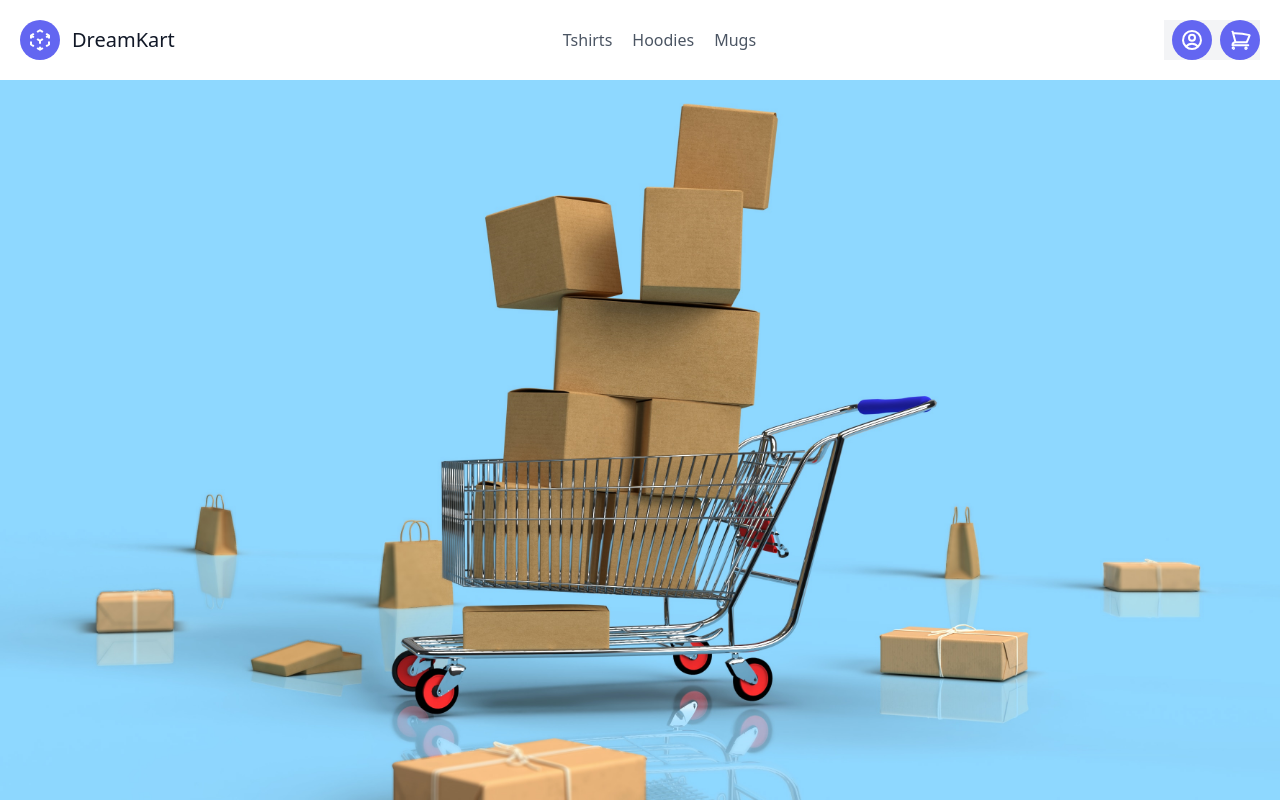
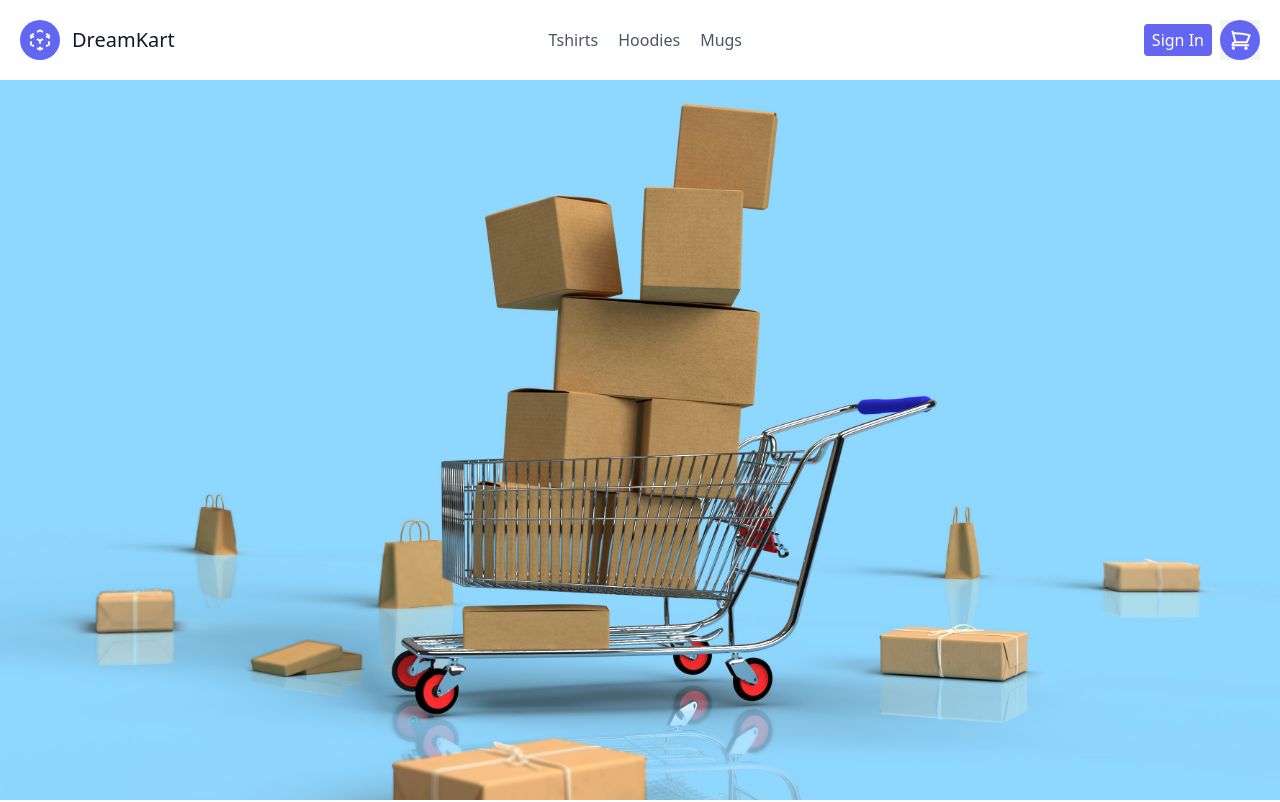
Before and after one commit to NytWarrior/dreamkart-nextjs, a Next.js app: page / in a window 1280 px wide. Shown: the top 802 px of the page. Built offline with nearby package versions, Linux system fonts and the light colour scheme.

Commit message:
login/logout with button

```diff
--- a/components/Navbar.js
+++ b/components/Navbar.js
@@ -1,9 +1,10 @@
 import Link from 'next/link';
-import React, { useRef } from 'react'
+import React, { useRef, useState } from 'react'
 import { AiOutlineShoppingCart, AiFillCloseCircle, AiFillMinusCircle, AiFillPlusCircle } from 'react-icons/ai';
 import { BsFillBagCheckFill } from 'react-icons/bs'
 
-const Navbar = ({ cart, addToCart, removeFromCart, clearCart, subTotal }) => {
+const Navbar = ({ user, cart, addToCart, removeFromCart, clearCart, subTotal, logout }) => {
+    const [dropdown, setDropdown] = useState(false);
 
     const toggleCart = () => {
         if (ref.current.classList.contains('translate-x-full')) {
@@ -29,16 +30,26 @@ const Navbar = ({ cart, addToCart, removeFromCart, clearCart, subTotal }) => {
                     <a href="/hoodies" className="mr-5 hover:text-gray-900">Hoodies</a>
                     <a href="/mugs" className="mr-5 hover:text-gray-900">Mugs</a>
                 </nav>
-                <a href={'/signin'} className="inline-flex items-center px-2 bg-gray-100 border-0 focus:outline-none text-base mt-4 md:mt-0">
-                    <svg xmlns="http://www.w3.org/2000/svg" fill="none" stroke="currentColor" strokeLinecap="round" strokeLinejoin="round" strokeWidth="2" className="w-10 h-10 text-white p-2 bg-indigo-500 rounded-full" viewBox="0 0 24 24">
-                        <path d="M17.982 18.725A7.488 7.488 0 0012 15.75a7.488 7.488 0 00-5.982 2.975m11.963 0a9 9 0 10-11.963 0m11.963 0A8.966 8.966 0 0112 21a8.966 8.966 0 01-5.982-2.275M15 9.75a3 3 0 11-6 0 3 3 0 016 0z"></path>
-                    </svg>
-                </a>
-                <button onClick={toggleCart} className="inline-flex items-center bg-gray-100 border-0 focus:outline-none text-base mt-4 md:mt-0">
-                    <svg xmlns="http://www.w3.org/2000/svg" fill="none" stroke="currentColor" strokeLinecap="round" strokeLinejoin="round" strokeWidth="2" className="w-10 h-10 text-white p-2 bg-indigo-500 rounded-full" viewBox="0 0 24 24">
-                        <path d="M2.25 3h1.386c.51 0 .955.343 1.087.835l.383 1.437M7.5 14.25a3 3 0 00-3 3h15.75m-12.75-3h11.218c1.121-2.3 2.1-4.684 2.924-7.138a60.114 60.114 0 00-16.536-1.84M7.5 14.25L5.106 5.272M6 20.25a.75.75 0 11-1.5 0 .75.75 0 011.5 0zm12.75 0a.75.75 0 11-1.5 0 .75.75 0 011.5 0z"></path>
-                    </svg>
-                </button>
+                <div onMouseOver={() => setDropdown(true)} onMouseLeave={() => setDropdown(false)} className='flex'>
+                    {dropdown && <ul className="absolute top-7 right-10 z-10 mt-9 mr-10 w-36 origin-top-right rounded-md bg-white py-1 shadow-lg ring-1 ring-black ring-opacity-5 focus:outline-none">
+                        <Link href={'/myaccount'}><li className='block px-4 py-2 text-sm text-gray-700'> My Account</li></Link>
+                        <Link href={'/order'}><li className='block px-4 py-2 text-sm text-gray-700'> Orders </li></Link>
+                        <li onClick={logout} className='cursor-pointer block px-4 py-2 text-sm text-gray-700'> Logout</li>
+                    </ul>}
+                    {user.value && <a className="inline-flex items-center px-2 bg-gray-100 border-0 focus:outline-none text-base mt-4 md:mt-0">
+                        <svg xmlns="http://www.w3.org/2000/svg" fill="none" stroke="currentColor" strokeLinecap="round" strokeLinejoin="round" strokeWidth="2" className="w-10 h-10 text-white p-2 bg-indigo-500 rounded-full  hover:bg-indigo-600" viewBox="0 0 24 24">
+                            <path d="M17.982 18.725A7.488 7.488 0 0012 15.75a7.488 7.488 0 00-5.982 2.975m11.963 0a9 9 0 10-11.963 0m11.963 0A8.966 8.966 0 0112 21a8.966 8.966 0 01-5.982-2.275M15 9.75a3 3 0 11-6 0 3 3 0 016 0z"></path>
+                        </svg>
+                    </a>}
+                </div>
+                <div className='flex'>
+                    {!user.value && <Link href={'/signin'}><button class="inline-flex text-white bg-indigo-500 border-0 py-1 px-2 mx-2 my-1 focus:outline-none hover:bg-indigo-600 rounded">Sign In</button></Link>}
+                    <a onClick={toggleCart} className="inline-flex items-center bg-gray-100 border-0 focus:outline-none text-base mt-4 md:mt-0">
+                        <svg xmlns="http://www.w3.org/2000/svg" fill="none" stroke="currentColor" strokeLinecap="round" strokeLinejoin="round" strokeWidth="2" className="w-10 h-10 text-white p-2 bg-indigo-500 rounded-full hover:bg-indigo-600" viewBox="0 0 24 24">
+                            <path d="M2.25 3h1.386c.51 0 .955.343 1.087.835l.383 1.437M7.5 14.25a3 3 0 00-3 3h15.75m-12.75-3h11.218c1.121-2.3 2.1-4.684 2.924-7.138a60.114 60.114 0 00-16.536-1.84M7.5 14.25L5.106 5.272M6 20.25a.75.75 0 11-1.5 0 .75.75 0 011.5 0zm12.75 0a.75.75 0 11-1.5 0 .75.75 0 011.5 0z"></path>
+                        </svg>
+                    </a>
+                </div>
 
             </div>
             <div ref={ref} className="w-72 h-[100vh] sideCart absolute top-0 right-0 bg-indigo-100 px-8 py-10 transform transition-transform translate-x-full">
--- a/pages/_app.js
+++ b/pages/_app.js
@@ -7,6 +7,8 @@ import { useEffect, useState } from 'react'
 export default function App({ Component, pageProps }) {
   const [cart, setCart] = useState({});
   const [subTotal, setSubTotal] = useState(0);
+  const [user, setUser] = useState({ value: null });
+  const [key, setKey] = useState(0);
   const router = useRouter();
 
   useEffect(() => {
@@ -19,7 +21,18 @@ export default function App({ Component, pageProps }) {
       console.log(error);
       localStorage.clear();
     }
-  }, [])
+    const token = localStorage.getItem('token');
+    if (token) {
+      setUser({ value: token });
+      setKey(Math.random());
+    }
+  }, [router.query])
+
+  const logout = () => {
+    localStorage.removeItem('token');
+    setUser({ value: null });
+    setKey(Math.random());
+  }
 
   const saveCart = (myCart) => {
     localStorage.setItem("cart", JSON.stringify(myCart));
@@ -69,7 +82,7 @@ export default function App({ Component, pageProps }) {
   }
 
   return <>
-    <Navbar cart={cart} addToCart={addToCart} removeFromCart={removeFromCart} clearCart={clearCart} subTotal={subTotal} />
+    <Navbar key={key} user={user} logout={logout} cart={cart} addToCart={addToCart} removeFromCart={removeFromCart} clearCart={clearCart} subTotal={subTotal} />
     <Component cart={cart} addToCart={addToCart} removeFromCart={removeFromCart} clearCart={clearCart} subTotal={subTotal} buyNow={buyNow} {...pageProps} />
     <Footer />
   </>
```
Also changed, not shown: 1 other file (tests, documents, lock files or other folders).
